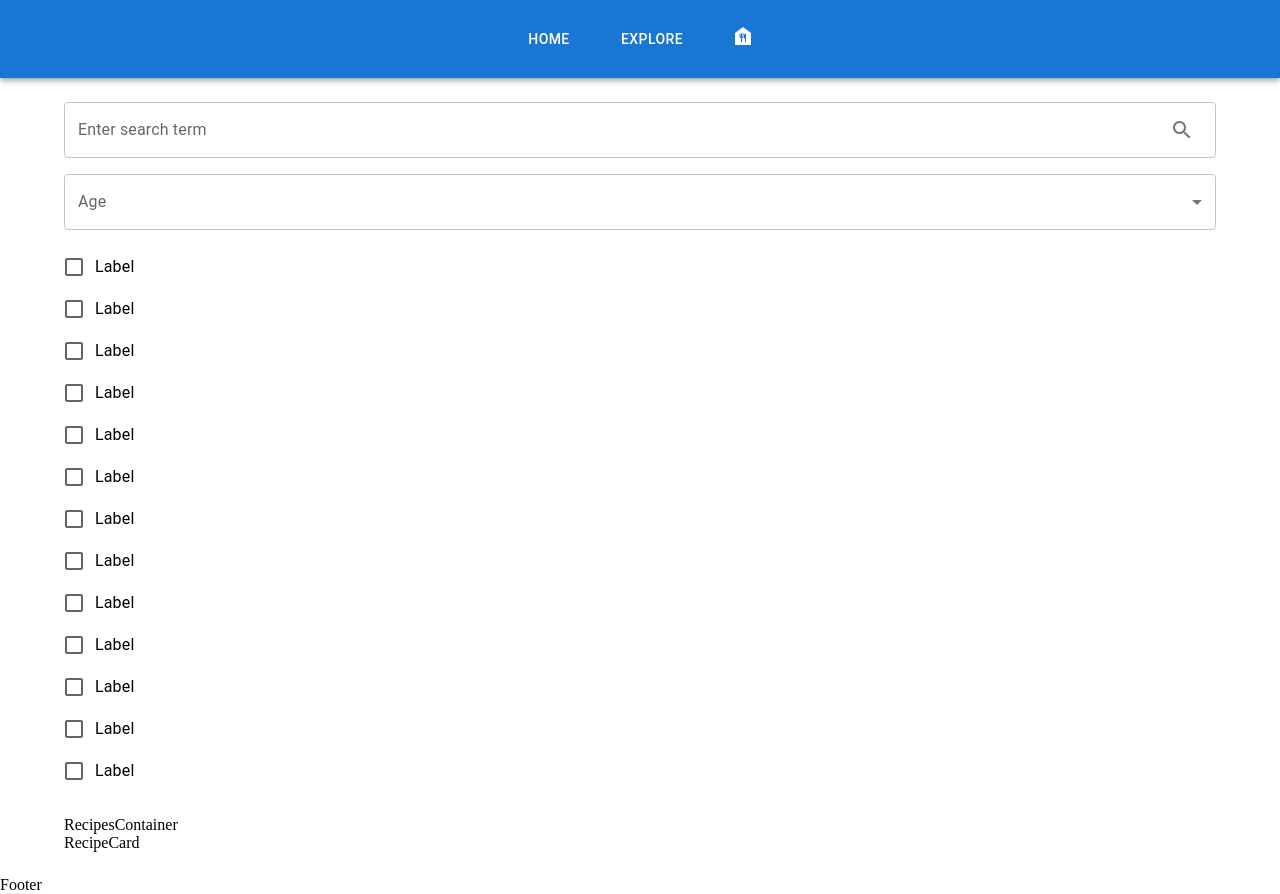
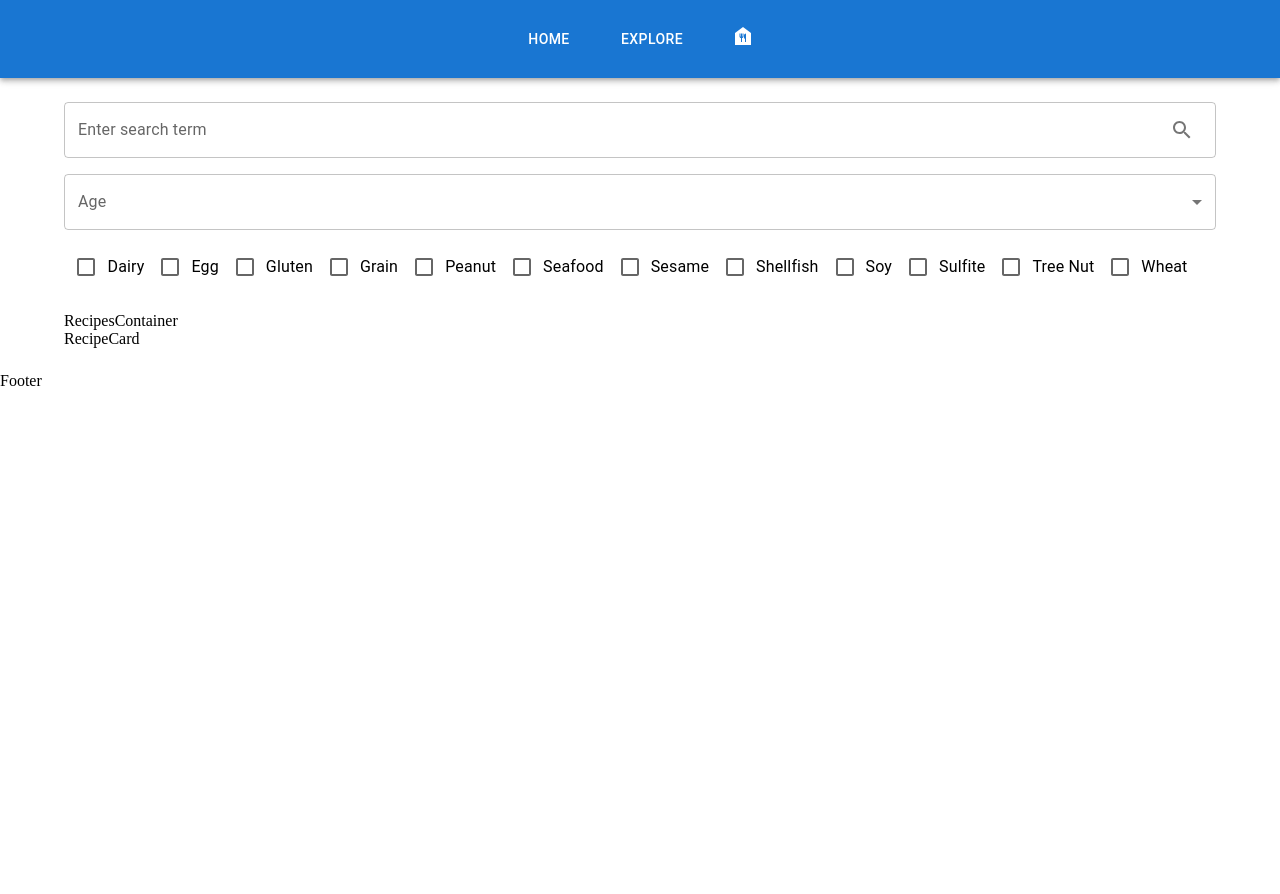
Before and after one commit to GreenCatInForest/recipe-search-app, a React (Create React App) app: page /explore in a window 1280 px wide. After the commit the page ends 800 px from the top, so only its background shows below. Built offline with nearby package versions, Linux system fonts and the light colour scheme.

Commit message:
add grid, add list of allergens

```diff
--- a/src/components/SearchForm.js
+++ b/src/components/SearchForm.js
@@ -3,7 +3,7 @@ import InputLabel from "@mui/material/InputLabel";
 import MenuItem from "@mui/material/MenuItem";
 import FormControl from "@mui/material/FormControl";
 import Select from "@mui/material/Select";
-import { Stack } from "@mui/material";
+import { Grid, Stack } from "@mui/material";
 import { useFormik } from "formik";
 import * as Yup from "yup";
 import TextField from "@mui/material/TextField";
@@ -64,20 +64,21 @@ export const SearchForm = ({ handleSubmit }) => {
         </Select>
       </FormControl>
 
-      <FormGroup rowSpacing={3} columnSpacing={{ xs: 1, sm: 2, md: 3 }}>
-        <FormControlLabel control={<Checkbox />} label="Label" />
-        <FormControlLabel control={<Checkbox />} label="Label" />
-        <FormControlLabel control={<Checkbox />} label="Label" />
-        <FormControlLabel control={<Checkbox />} label="Label" />
-        <FormControlLabel control={<Checkbox />} label="Label" />
-        <FormControlLabel control={<Checkbox />} label="Label" />
-        <FormControlLabel control={<Checkbox />} label="Label" />
-        <FormControlLabel control={<Checkbox />} label="Label" />
-        <FormControlLabel control={<Checkbox />} label="Label" />
-        <FormControlLabel control={<Checkbox />} label="Label" />
-        <FormControlLabel control={<Checkbox />} label="Label" />
-        <FormControlLabel control={<Checkbox />} label="Label" />
-        <FormControlLabel control={<Checkbox />} label="Label" />
+      <FormGroup>
+        <Grid container justifyContent="center" alignItems="center" columns={3}>
+          <FormControlLabel control={<Checkbox />} label="Dairy" />
+          <FormControlLabel control={<Checkbox />} label="Egg" />
+          <FormControlLabel control={<Checkbox />} label="Gluten" />
+          <FormControlLabel control={<Checkbox />} label="Grain" />
+          <FormControlLabel control={<Checkbox />} label="Peanut" />
+          <FormControlLabel control={<Checkbox />} label="Seafood" />
+          <FormControlLabel control={<Checkbox />} label="Sesame" />
+          <FormControlLabel control={<Checkbox />} label="Shellfish" />
+          <FormControlLabel control={<Checkbox />} label="Soy" />
+          <FormControlLabel control={<Checkbox />} label="Sulfite" />
+          <FormControlLabel control={<Checkbox />} label="Tree Nut" />
+          <FormControlLabel control={<Checkbox />} label="Wheat" />
+        </Grid>
       </FormGroup>
     </Stack>
   );
```
